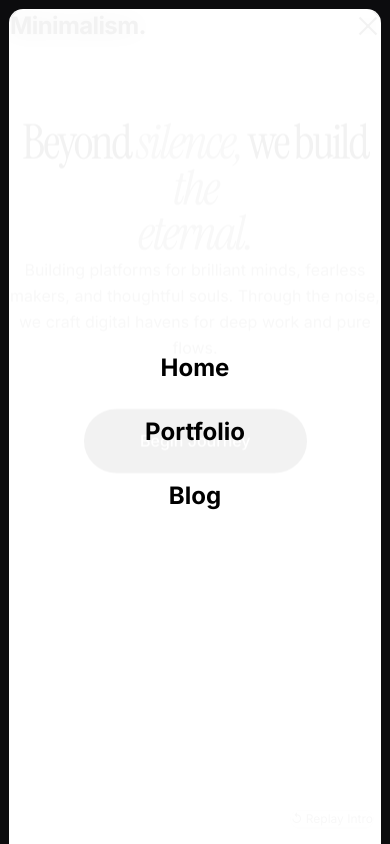
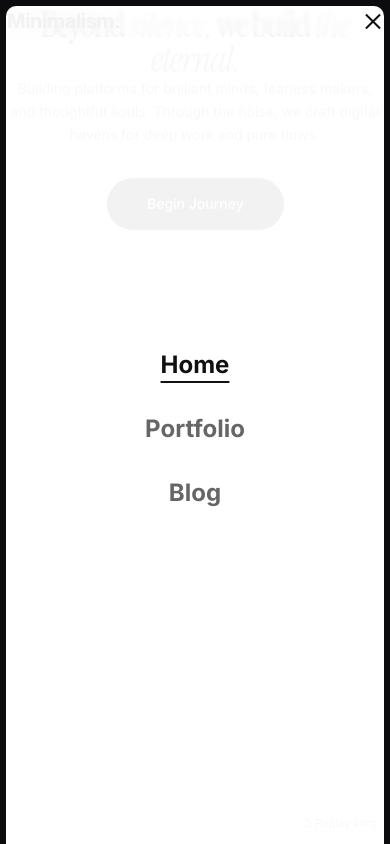
Before and after one commit to rp0948566-hue/plant-website, a React (Vite) app in the folder frontend/: page / in a window 390 px wide. Both pictures are taken after a click on the button 368 px from the left and 26 px from the top of the page. Shown: the top 844 px of the page. Built offline with nearby package versions, Linux system fonts and the light colour scheme.

Commit message:
Enhance mobile phone responsiveness across header nav, video hero, minimalism section, and inset shell

```diff
--- a/frontend/src/components/CinematicHero.tsx
+++ b/frontend/src/components/CinematicHero.tsx
@@ -68,7 +68,7 @@ export default function CinematicHero({ onReplayIntro }: Props) {
       <div
         className="absolute inset-x-0 bottom-0 z-0 overflow-hidden pointer-events-none"
         style={{
-          top: '300px',
+          top: 'clamp(200px, 30vh, 300px)',
         }}
       >
         <video
@@ -87,17 +87,14 @@ export default function CinematicHero({ onReplayIntro }: Props) {
 
       {/* ── Hero Section (z-10) ─────────────────────────────────────────── */}
       <main
-        className="relative z-10 flex flex-col items-center justify-center text-center px-6 pb-32"
-        style={{
-          paddingTop: 'calc(10rem - 50px)',
-        }}
+        className="relative z-10 flex flex-col items-center justify-center text-center px-4 sm:px-6 pt-24 sm:pt-32 pb-24 sm:pb-32"
       >
         {/* Headline: "Beyond silence, we build the eternal." */}
         <h1
-          className="text-5xl sm:text-7xl md:text-8xl max-w-7xl font-normal font-serif animate-fade-rise"
+          className="text-4xl xs:text-5xl sm:text-7xl md:text-8xl max-w-7xl font-normal font-serif animate-fade-rise"
           style={{
-            lineHeight: 0.95,
-            letterSpacing: '-2.46px',
+            lineHeight: 0.98,
+            letterSpacing: '-0.04em',
             color: '#000000',
           }}
         >
@@ -105,19 +102,19 @@ export default function CinematicHero({ onReplayIntro }: Props) {
           <span className="italic text-[#6F6F6F]">silence,</span>{' '}
           we build{' '}
           <span className="italic text-[#6F6F6F]">the</span>
-          <br />
+          <br className="hidden xs:inline" />{' '}
           <span className="italic text-[#6F6F6F]">eternal.</span>
         </h1>
 
         {/* Description */}
-        <p className="text-base sm:text-lg max-w-2xl mt-8 leading-relaxed text-[#6F6F6F] animate-fade-rise-delay font-sans">
+        <p className="text-sm sm:text-base md:text-lg max-w-2xl mt-6 sm:mt-8 leading-relaxed text-[#6F6F6F] animate-fade-rise-delay font-sans px-2 sm:px-0">
           Building platforms for brilliant minds, fearless makers, and thoughtful
           souls. Through the noise, we craft digital havens for deep work and
           pure flows.
         </p>
 
         {/* Hero CTA Button */}
-        <button className="hero-cta-btn animate-fade-rise-delay-2">
+        <button className="hero-cta-btn animate-fade-rise-delay-2 !mt-8 sm:!mt-12 !px-10 sm:!px-14 !py-4 sm:!py-5 !text-sm sm:!text-base">
           Begin Journey
         </button>
       </main>
@@ -126,7 +123,7 @@ export default function CinematicHero({ onReplayIntro }: Props) {
       {onReplayIntro && (
         <button
           onClick={onReplayIntro}
-          className="fixed bottom-4 right-4 z-40 px-3 py-1.5 text-xs text-[#6F6F6F] hover:text-black bg-white/80 backdrop-blur-md rounded-full border border-neutral-200 hover:border-black transition-all shadow-sm"
+          className="fixed bottom-3 right-3 sm:bottom-4 sm:right-4 z-40 px-2.5 sm:px-3 py-1 sm:py-1.5 text-[11px] sm:text-xs text-[#6F6F6F] hover:text-black bg-white/80 backdrop-blur-md rounded-full border border-neutral-200 hover:border-black transition-all shadow-sm"
           title="Replay opening animation"
         >
           ↺ Replay Intro
--- a/frontend/src/components/HeaderNav.tsx
+++ b/frontend/src/components/HeaderNav.tsx
@@ -9,7 +9,7 @@ export default function HeaderNav({ activeTab, onTabChange }: Props) {
   const [menuOpen, setMenuOpen] = useState(false);
 
   return (
-    <header className="absolute top-0 left-0 right-0 z-50 px-8 sm:px-16 py-8 flex items-center justify-between bg-transparent backdrop-blur-[2px] transition-all duration-300">
+    <header className="absolute top-0 left-0 right-0 z-50 px-5 sm:px-16 py-5 sm:py-8 flex items-center justify-between bg-transparent backdrop-blur-[2px] transition-all duration-300">
       {/* ── Brand Logo: "Minimalism." ─────────────────────────────────────── */}
       <a
         href="#"
@@ -17,7 +17,7 @@ export default function HeaderNav({ activeTab, onTabChange }: Props) {
           e.preventDefault();
           onTabChange('Home');
         }}
-        className="text-2xl font-bold tracking-tight text-[#111111] hover:opacity-80 transition-opacity"
+        className="text-xl sm:text-2xl font-bold tracking-tight text-[#111111] hover:opacity-80 transition-opacity"
       >
         Minimalism.
       </a>
@@ -67,22 +67,22 @@ export default function HeaderNav({ activeTab, onTabChange }: Props) {
       {/* ── Right Side: Minimalist Hamburger Icon (═) ───────────────────────── */}
       <button
         onClick={() => setMenuOpen(!menuOpen)}
-        className="p-2 text-[#111111] hover:opacity-70 transition-opacity cursor-pointer flex flex-col justify-center gap-[6px]"
+        className="p-2 text-[#111111] hover:opacity-70 transition-opacity cursor-pointer flex flex-col justify-center gap-[5px] sm:gap-[6px] z-50"
         aria-label="Toggle Menu"
       >
-        <span className={`w-6 h-[2px] bg-[#111111] transition-transform duration-300 ${menuOpen ? 'rotate-45 translate-y-[4px]' : ''}`} />
-        <span className={`w-6 h-[2px] bg-[#111111] transition-transform duration-300 ${menuOpen ? '-rotate-45 -translate-y-[4px]' : ''}`} />
+        <span className={`w-5 sm:w-6 h-[2px] bg-[#111111] transition-transform duration-300 ${menuOpen ? 'rotate-45 translate-y-[3.5px] sm:translate-y-[4px]' : ''}`} />
+        <span className={`w-5 sm:w-6 h-[2px] bg-[#111111] transition-transform duration-300 ${menuOpen ? '-rotate-45 -translate-y-[3.5px] sm:-translate-y-[4px]' : ''}`} />
       </button>
 
       {/* ── Mobile Menu Overlay ───────────────────────────────────────────── */}
       {menuOpen && (
-        <div className="absolute inset-0 bg-white/95 backdrop-blur-md z-40 flex flex-col items-center justify-center gap-8 text-2xl font-bold animate-fade-rise min-h-screen">
+        <div className="fixed inset-0 bg-white/95 backdrop-blur-md z-40 flex flex-col items-center justify-center gap-8 text-2xl font-bold animate-fade-rise min-h-screen">
           <button
             onClick={() => {
               onTabChange('Home');
               setMenuOpen(false);
             }}
-            className="hover:opacity-60"
+            className={`transition-colors ${activeTab === 'Home' ? 'text-[#111111] underline underline-offset-8' : 'text-[#666666] hover:text-[#111111]'}`}
           >
             Home
           </button>
@@ -91,7 +91,7 @@ export default function HeaderNav({ activeTab, onTabChange }: Props) {
               onTabChange('Portfolio');
               setMenuOpen(false);
             }}
-            className="hover:opacity-60"
+            className={`transition-colors ${activeTab === 'Portfolio' ? 'text-[#111111] underline underline-offset-8' : 'text-[#666666] hover:text-[#111111]'}`}
           >
             Portfolio
           </button>
@@ -100,7 +100,7 @@ export default function HeaderNav({ activeTab, onTabChange }: Props) {
               onTabChange('Blog');
               setMenuOpen(false);
             }}
-            className="hover:opacity-60"
+            className={`transition-colors ${activeTab === 'Blog' ? 'text-[#111111] underline underline-offset-8' : 'text-[#666666] hover:text-[#111111]'}`}
           >
             Blog
           </button>
--- a/frontend/src/index.css
+++ b/frontend/src/index.css
@@ -33,19 +33,32 @@ body {
   overflow-x: hidden;
   width: 100%;
   min-height: 100vh;
-  padding: 9px; /* 9px outer inset space on all 4 sides */
+  padding: 6px; /* 6px outer inset on phone screens */
+}
+
+@media (min-width: 640px) {
+  body {
+    padding: 9px; /* 9px outer inset space on desktop */
+  }
 }
 
 /* ── Global Outer-Edge / Inset Shell ─────────────────────────────────────── */
 .global-inset-shell {
   position: relative;
   width: 100%;
-  min-height: calc(100vh - 18px);
-  border-radius: 14px; /* 14px rounded inner corners */
+  min-height: calc(100vh - 12px);
+  border-radius: 10px; /* 10px rounded inner corners on mobile */
   border: 1px solid rgba(255, 255, 255, 0.12); /* Subtle 1px neutral low-opacity border */
   overflow: hidden; /* Prevents content from escaping rounded corners */
   background-color: #ffffff;
   box-shadow: inset 0 0 0 1px rgba(0, 0, 0, 0.04);
+}
+
+@media (min-width: 640px) {
+  .global-inset-shell {
+    min-height: calc(100vh - 18px);
+    border-radius: 14px; /* 14px rounded inner corners on desktop */
+  }
 }
 
 /* ── Explicit Layout & Button Rules matching Image 2 exactly ── */
```
Also changed, not shown: frontend/src/components/MinimalismSection.tsx (+16 -22 lines).
